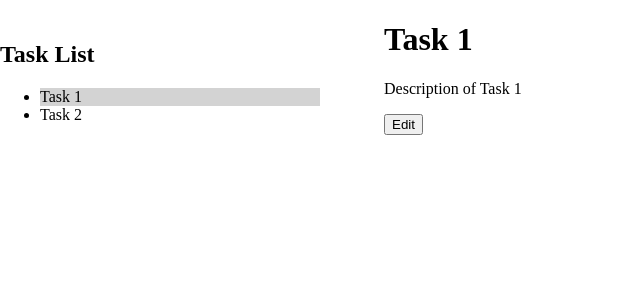
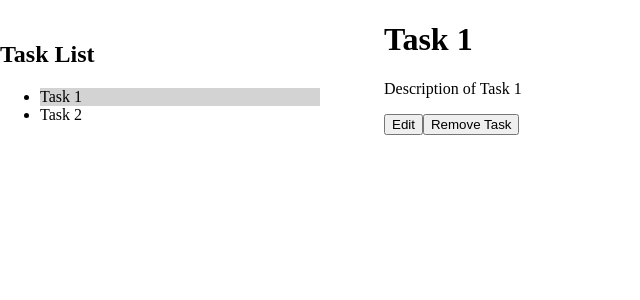
Before and after one commit to ako2223/notes2, a Vue app: page / in a window 1280 px wide. Both pictures are taken after a click on the item "Task 1". Shown: the top 300 px of the page, without its empty margins (0-640 px from the left). Built offline with nearby package versions, Linux system fonts and the light colour scheme.

Commit message:
Added remove taks button

```diff
--- a/src/components/TaskDetail.vue
+++ b/src/components/TaskDetail.vue
@@ -3,6 +3,7 @@
       <h1>{{ task.text }}</h1>
       <p>{{ task.description }}</p>
       <button @click="editMode = true">Edit</button>
+      <button @click="removeTask">Remove Task</button>
       <div v-if="editMode">
         <input v-model="editedText" placeholder="New task name">
         <textarea v-model="editedDescription" placeholder="New task description"></textarea>
@@ -38,6 +39,11 @@
       saveChanges() {
         this.$emit('editTask', this.editedText, this.editedDescription);
         this.editMode = false;
+      },
+      removeTask() {
+        if (confirm('Are you sure you want to remove this task?')) {
+          this.$emit('removeTask');
+        }
       }
     }
   };
```
